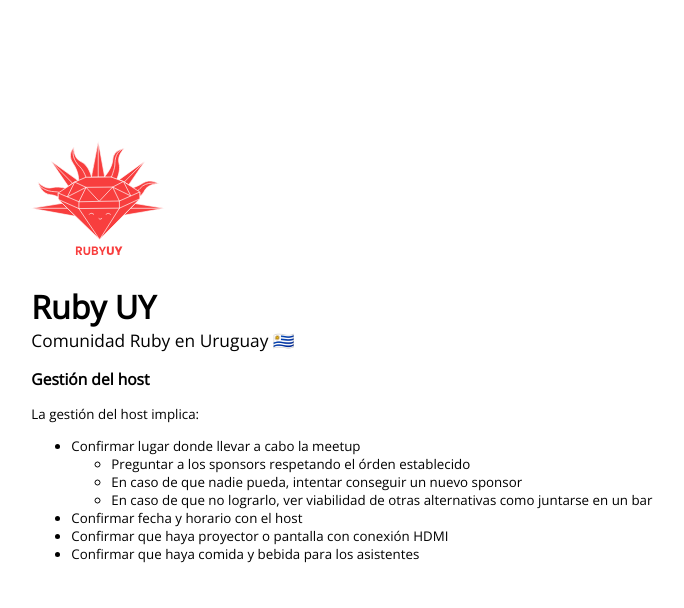
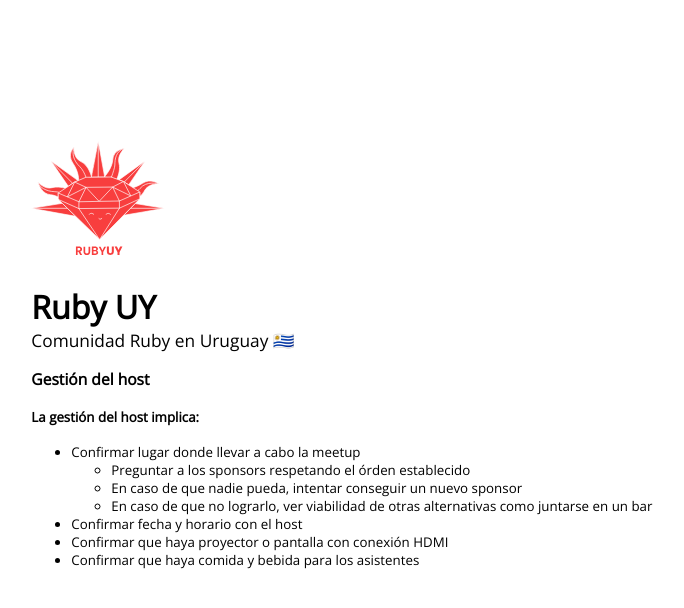
Before and after one commit to rubyuy/ruby.uy, a Jekyll site: the page built from community_tasks/host_management.md, in a window 1280 px wide. Shown: the top 608 px of the page, without its empty margins (110-794 px from the left). Built offline with Jekyll 4.4.1, drawn with Linux system fonts in a browser that asks for light colours; our own code applies the rules of GitHub Pages for plain Markdown files.

Commit message:
Use markdown

```diff
--- a/community_tasks/host_management.md
+++ b/community_tasks/host_management.md
@@ -2,18 +2,14 @@
 title: Host management
 ---
 
-<h3>Gestión del host</h3>
-<p>La gestión del host implica:
-  <ul>
-    <li>Confirmar lugar donde llevar a cabo la meetup
-      <ul>
-        <li>Preguntar a los sponsors respetando el órden establecido</li>
-        <li>En caso de que nadie pueda, intentar conseguir un nuevo sponsor</li>
-        <li>En caso de que no lograrlo, ver viabilidad de otras alternativas como juntarse en un bar</li>
-      </ul>
-    </li>
-    <li>Confirmar fecha y horario con el host</li>
-    <li>Confirmar que haya proyector o pantalla con conexión HDMI</li>
-    <li>Confirmar que haya comida y bebida para los asistentes</li>
-  </ul>
-</p>
+### Gestión del host
+
+#### La gestión del host implica:
+
+- Confirmar lugar donde llevar a cabo la meetup
+    - Preguntar a los sponsors respetando el órden establecido
+    - En caso de que nadie pueda, intentar conseguir un nuevo sponsor
+    - En caso de que no lograrlo, ver viabilidad de otras alternativas como juntarse en un bar
+- Confirmar fecha y horario con el host
+- Confirmar que haya proyector o pantalla con conexión HDMI
+- Confirmar que haya comida y bebida para los asistentes
```
Also changed, not shown: community_tasks/index.md (+3 -4 lines).
